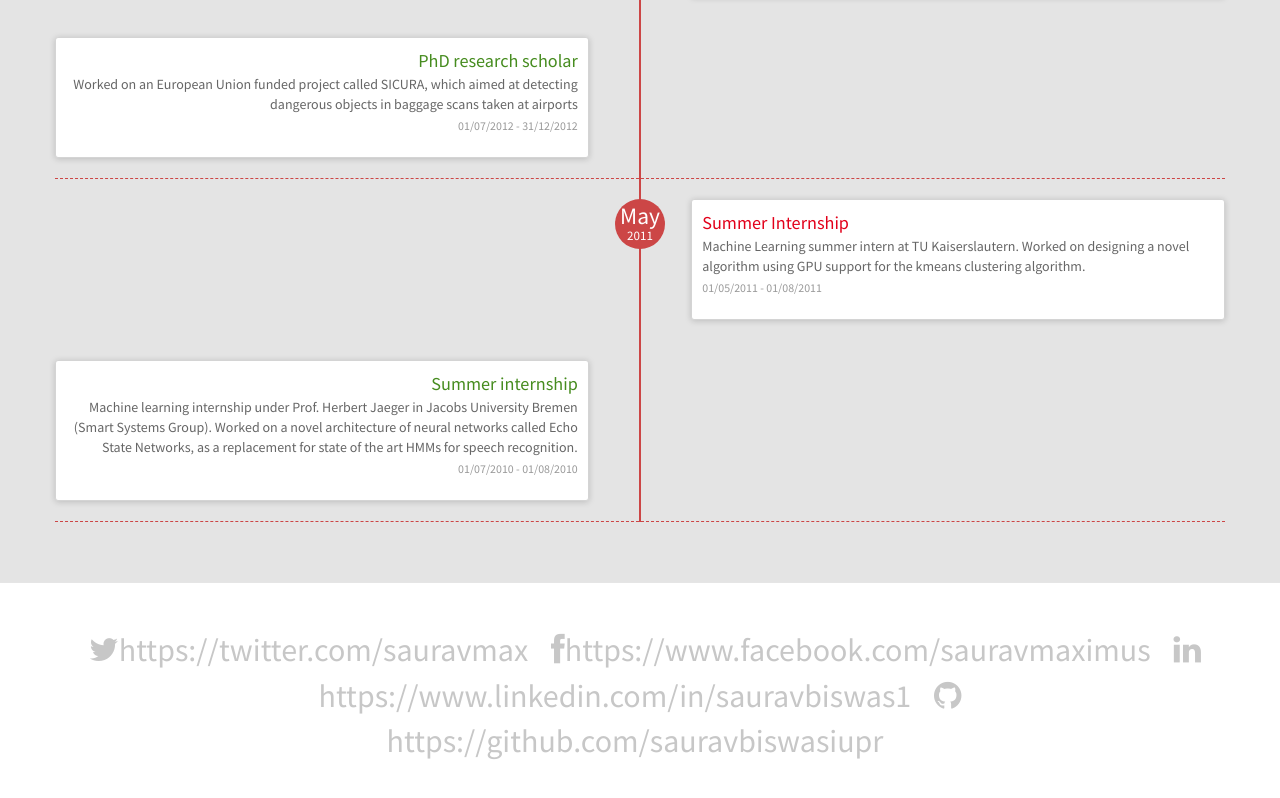
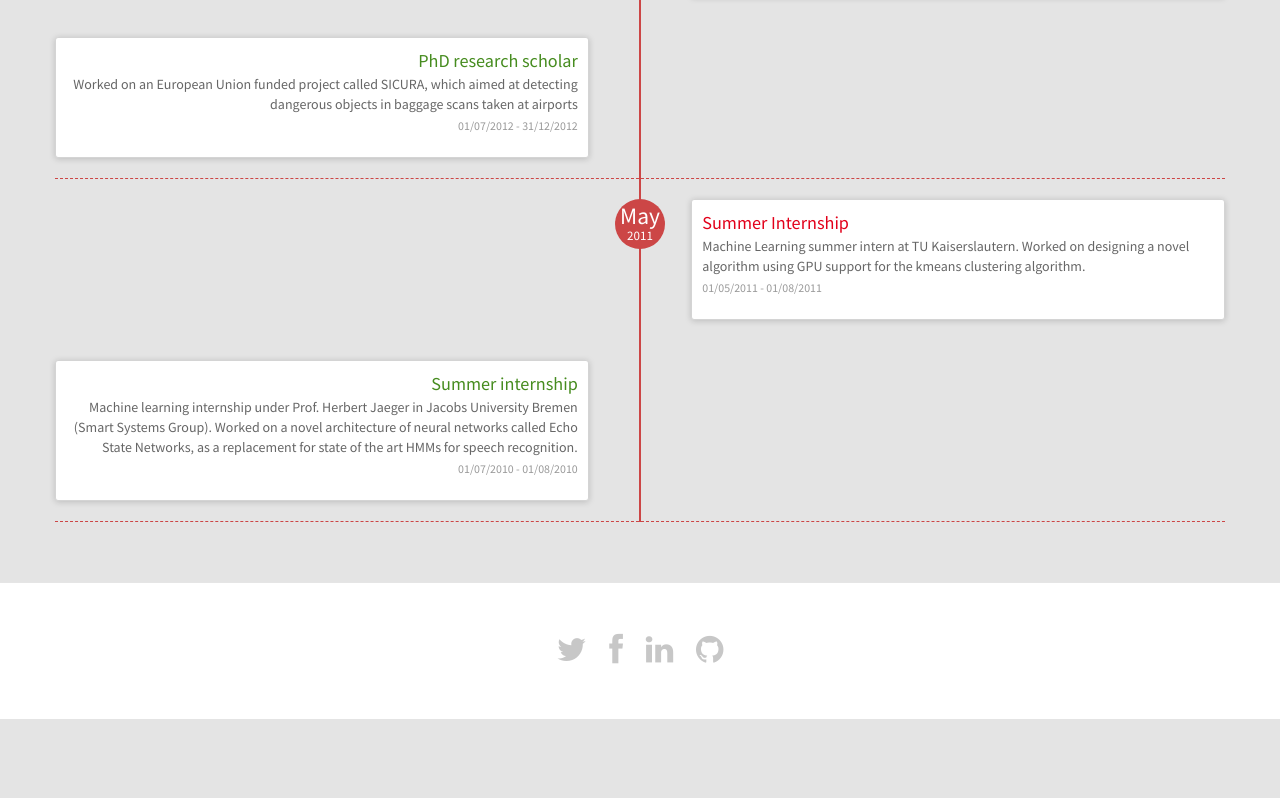
Before and after one commit to sauravbiswasiupr/myWebSite, a website: page index.html in a window 1280 px wide. Shown: the part 2828-3626 px from the top of the page. After the commit the page ends 3547 px from the top, so only its background shows below. Drawn offline with Linux system fonts and the light colour scheme.

Commit message:
Added social network links

```diff
--- a/index.html
+++ b/index.html
@@ -620,10 +620,10 @@ Interesting , isn't it ? Well in short , this is the best way to sum myself up ,
     <footer>
         <div class="container">
             <div class="social text-center">
-                <a href="#"><i class="fa fa-twitter"></i>https://twitter.com/sauravmax</a>
-                <a href="#"><i class="fa fa-facebook"></i>https://www.facebook.com/sauravmaximus</a>
-                <a href="#"><i class="fa fa-linkedin"></i>https://www.linkedin.com/in/sauravbiswas1</a>
-                <a href="#"><i class="fa fa-github"></i>https://github.com/sauravbiswasiupr</a>
+                <a href="https://twitter.com/sauravmax"><i class="fa fa-twitter"></i></a>
+                <a href="https://www.facebook.com/sauravmaximus"><i class="fa fa-facebook"></i></a>
+                <a href="https://www.linkedin.com/in/sauravbiswas1"><i class="fa fa-linkedin"></i></a>
+                <a href="https://github.com/sauravbiswasiupr"><i class="fa fa-github"></i></a>
             </div>
 
             <div class="clear"></div>
```
